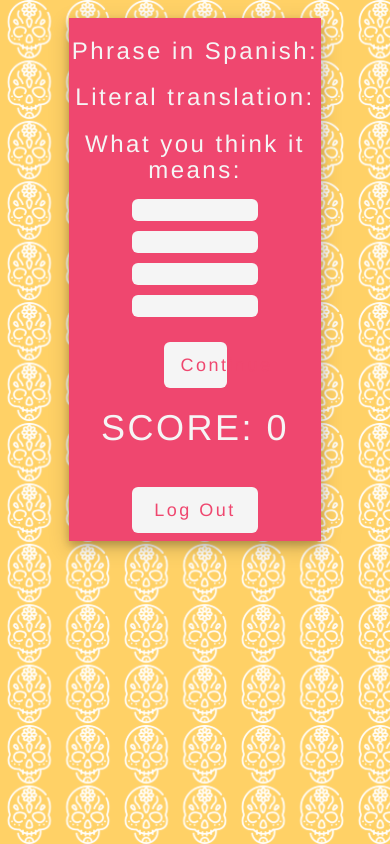
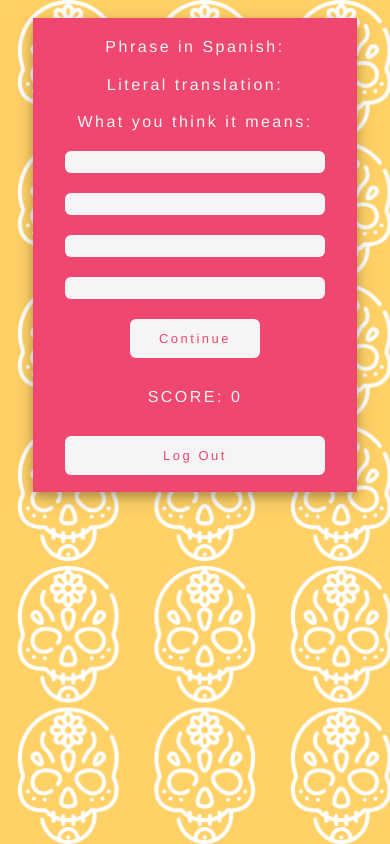
Before and after one commit to ms-lillianlo/chiSLANGo, a React (Create React App) app in the folder client/: page /home in a window 390 px wide. Built offline with nearby package versions, Linux system fonts and the light colour scheme; no server answers.

Commit message:
created 3 media breakpoints

```diff
--- a/client/src/index.css
+++ b/client/src/index.css
@@ -1,3 +1,4 @@
+
 body {
   margin: 0;
   padding: 0;
@@ -9,12 +10,7 @@ h1 {
 h3 {
   margin: 0 0 20px 0;
 }
-@media only screen and (min-width: 320px) and (max-width: 479px) {
-  .card {
-    width: 100%;
-    height: auto;
-  }
-}
+
 .container {
   display: flex;
   justify-content: center;
@@ -51,6 +47,8 @@ h3 {
   letter-spacing: 2.5px;
   margin: 20px;
   padding: 20px;
+  white-space: normal !important;
+  overflow-wrap: break-word;
 }
 .large {
   width: 50%;
@@ -87,3 +85,46 @@ a {
 .hvr-grow:active {
   transform: scale(1.1);
 }
+/*small media*/
+@media (max-width: 480px) {
+  h1 {
+    font-size: medium !important
+  }
+  h3{
+    font-size: medium !important;
+  }
+  .btn {
+    margin: 10px !important;
+    padding: 10px !important;
+    font-size: small !important;
+  }
+  .large {
+    width: 80% !important;
+  }
+  .small{
+    width: 40% !important;
+
+  }
+  #background {
+    background-size: 35%;
+  }
+  .card {
+    width: 90% !important
+  }
+}
+
+@media (min-width: 481px) and (max-width: 1024px) {
+  .large {
+    width: 60% !important;
+  }
+  .small{
+    width: 30% !important;
+
+  }
+  #background {
+    background-size: 25%;
+  }
+  .card {
+    width: 80% !important
+  }
+}
```
